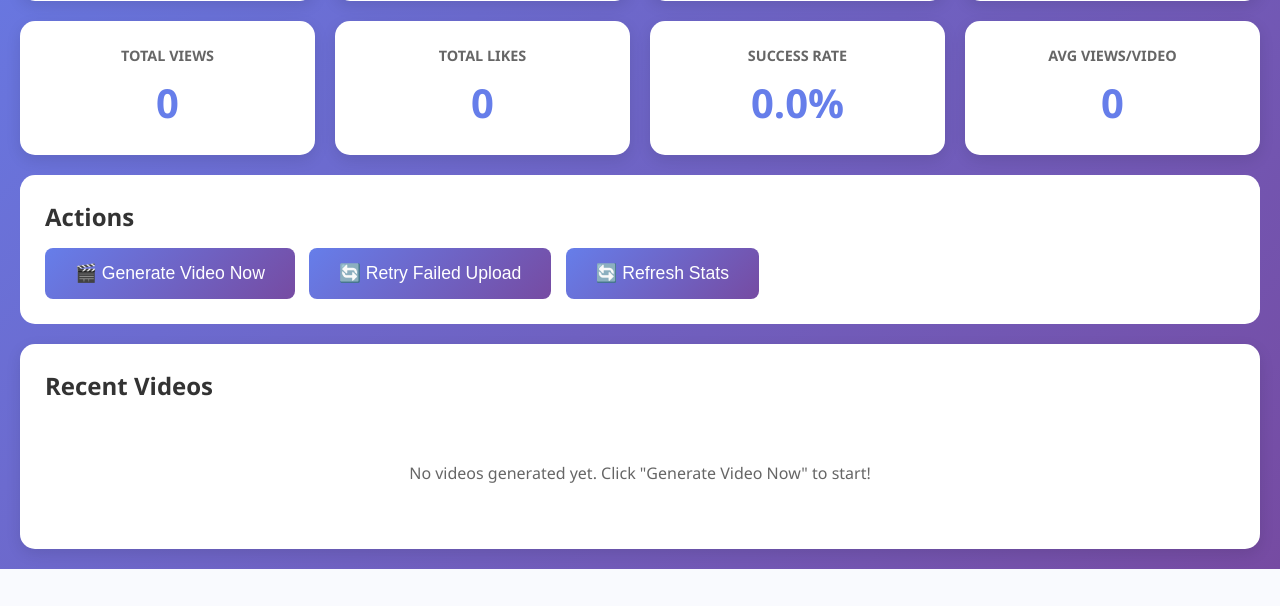
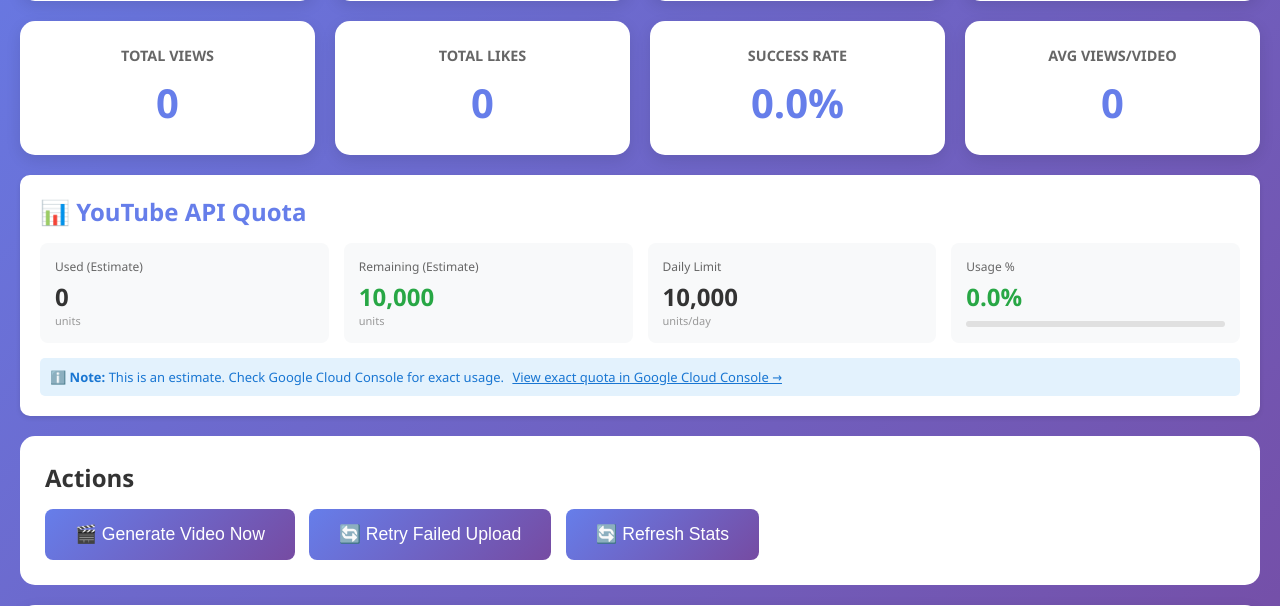
Before and after one commit to asaadbalum2/youtube-shorts-generator, a FastAPI app: page / in a window 1280 px wide. Shown: the part 322-928 px from the top of the page. Before the commit the page ends 891 px from the top, so only its background shows below. Run offline with FastAPI, Linux system fonts and the light colour scheme; data that the repository does not hold is empty.

Commit message:
Add quota tracking and display to dashboard

```diff
--- a/web/templates/dashboard.html
+++ b/web/templates/dashboard.html
@@ -216,6 +216,64 @@
             </div>
         </div>
 
+        <!-- Quota Information Section -->
+        <div class="quota-section" style="background: white; padding: 20px; border-radius: 10px; margin: 20px 0; box-shadow: 0 2px 5px rgba(0,0,0,0.1);">
+            <h2 style="margin-top: 0; color: #667eea;">📊 YouTube API Quota</h2>
+            <div style="display: grid; grid-template-columns: repeat(auto-fit, minmax(200px, 1fr)); gap: 15px; margin: 15px 0;">
+                <div style="padding: 15px; background: #f8f9fa; border-radius: 8px;">
+                    <div style="font-size: 12px; color: #666; margin-bottom: 5px;">Used (Estimate)</div>
+                    <div style="font-size: 24px; font-weight: bold; color: #333;">{{ "{:,}".format(quota_info.estimated_used) }}</div>
+                    <div style="font-size: 11px; color: #999;">units</div>
+                </div>
+                <div style="padding: 15px; background: #f8f9fa; border-radius: 8px;">
+                    <div style="font-size: 12px; color: #666; margin-bottom: 5px;">Remaining (Estimate)</div>
+                    <div style="font-size: 24px; font-weight: bold;
+                        {% if quota_info.status == 'critical' %}color: #dc3545;
+                        {% elif quota_info.status == 'warning' %}color: #ffc107;
+                        {% else %}color: #28a745;{% endif %}">
+                        {{ "{:,}".format(quota_info.estimated_remaining) }}
+                    </div>
+                    <div style="font-size: 11px; color: #999;">units</div>
+                </div>
+                <div style="padding: 15px; background: #f8f9fa; border-radius: 8px;">
+                    <div style="font-size: 12px; color: #666; margin-bottom: 5px;">Daily Limit</div>
+                    <div style="font-size: 24px; font-weight: bold; color: #333;">{{ "{:,}".format(quota_info.quota_limit) }}</div>
+                    <div style="font-size: 11px; color: #999;">units/day</div>
+                </div>
+                <div style="padding: 15px; background: #f8f9fa; border-radius: 8px;">
+                    <div style="font-size: 12px; color: #666; margin-bottom: 5px;">Usage %</div>
+                    <div style="font-size: 24px; font-weight: bold;
+                        {% if quota_info.status == 'critical' %}color: #dc3545;
+                        {% elif quota_info.status == 'warning' %}color: #ffc107;
+                        {% else %}color: #28a745;{% endif %}">
+                        {{ quota_info.percentage_used }}%
+                    </div>
+                    <div style="width: 100%; height: 6px; background: #e0e0e0; border-radius: 3px; margin-top: 8px; overflow: hidden;">
+                        <div style="height: 100%; width: {{ quota_info.percentage_used }}%;
+                            {% if quota_info.status == 'critical' %}background: #dc3545;
+                            {% elif quota_info.status == 'warning' %}background: #ffc107;
+                            {% else %}background: #28a745;{% endif %}">
+                        </div>
+                    </div>
+                </div>
+            </div>
+            <div style="margin-top: 15px; padding: 10px; background: #e3f2fd; border-radius: 5px; font-size: 13px; color: #1976d2;">
+                <strong>ℹ️ Note:</strong> {{ quota_info.note }}
+                <a href="{{ quota_info.quota_console_url }}" target="_blank" style="color: #1976d2; text-decoration: underline; margin-left: 5px;">
+                    View exact quota in Google Cloud Console →
+                </a>
+            </div>
+            {% if quota_info.status == 'critical' %}
+            <div style="margin-top: 10px; padding: 10px; background: #ffebee; border: 1px solid #ffcdd2; border-radius: 5px; color: #c62828;">
+                ⚠️ <strong>Quota Critical!</strong> You've used over 90% of your daily quota. Wait for daily reset or request an increase.
+            </div>
+            {% elif quota_info.status == 'warning' %}
+            <div style="margin-top: 10px; padding: 10px; background: #fff3e0; border: 1px solid #ffcc02; border-radius: 5px; color: #e65100;">
+                ⚠️ <strong>Quota Warning:</strong> You've used over 70% of your daily quota.
+            </div>
+            {% endif %}
+        </div>
+
         {% if most_watched_videos %}
         <div class="videos-section" style="margin-bottom: 20px;">
             <h2>🔥 Most Watched Videos</h2>
--- a/web/web_ui.py
+++ b/web/web_ui.py
@@ -14,6 +14,7 @@ from datetime import datetime, date
 import json
 from core.config import Config
 from core.database import Database
+import os
 
 app = FastAPI(title="YouTube Shorts Generator Dashboard")
 
@@ -59,6 +60,9 @@ async def dashboard(request: Request):
         # Most watched topics
         most_watched_topics = db_conn.get_most_watched_topics(limit=5)
 
+        # Get quota information
+        quota_info = get_quota_info()
+
         # Recent videos (last 20)
         db = sqlite3.connect(Config.DATABASE_PATH)
         cursor = db.cursor()
@@ -101,7 +105,8 @@ async def dashboard(request: Request):
             "most_watched_videos": most_watched_videos,
             "most_watched_topics": most_watched_topics,
             "recent_videos": recent_videos,
-            "videos_per_day": Config.VIDEOS_PER_DAY
+            "videos_per_day": Config.VIDEOS_PER_DAY,
+            "quota_info": quota_info
         })
 
         print(f"DEBUG: Template response created successfully")
@@ -157,3 +162,69 @@ async def health():
         "videos_per_day": Config.VIDEOS_PER_DAY,
         "timestamp": datetime.now().isoformat()
     }
+
+def get_quota_info():
+    """Get YouTube API quota information"""
+    try:
+        # Default quota is 10,000 units per day
+        DEFAULT_QUOTA = 10000
+
+        # Estimate quota usage based on database operations
+        # Each upload attempt uses ~1600 units, each auth refresh uses ~1 unit
+        db_conn = Database()
+
+        # Count upload attempts (successful and failed)
+        db = sqlite3.connect(Config.DATABASE_PATH)
+        cursor = db.cursor()
+
+        try:
+            # Count videos that were attempted to upload
+            cursor.execute("""
+                SELECT COUNT(*) FROM videos
+                WHERE status IN ('uploaded', 'upload_failed', 'processing')
+            """)
+            upload_attempts = cursor.fetchone()[0] or 0
+
+            # Each upload attempt costs ~1600 units
+            # Each authentication refresh costs ~1 unit (we'll estimate 5 per video attempt)
+            estimated_used = (upload_attempts * 1600) + (upload_attempts * 5)
+
+            # Cap at quota limit
+            estimated_used = min(estimated_used, DEFAULT_QUOTA)
+            estimated_remaining = max(0, DEFAULT_QUOTA - estimated_used)
+            quota_percentage = (estimated_used / DEFAULT_QUOTA) * 100
+
+        except sqlite3.OperationalError:
+            estimated_used = 0
+            estimated_remaining = DEFAULT_QUOTA
+            quota_percentage = 0
+        finally:
+            db.close()
+
+        # Check if we have a recent quota error in logs (if possible)
+        # This is an estimate - actual quota is only visible in Google Cloud Console
+        quota_status = "healthy"
+        if quota_percentage > 90:
+            quota_status = "critical"
+        elif quota_percentage > 70:
+            quota_status = "warning"
+
+        return {
+            "estimated_used": estimated_used,
+            "estimated_remaining": estimated_remaining,
+            "quota_limit": DEFAULT_QUOTA,
+            "percentage_used": round(quota_percentage, 1),
+            "status": quota_status,
+            "quota_console_url": "https://console.cloud.google.com/apis/api/youtube.googleapis.com/quotas",
+            "note": "This is an estimate. Check Google Cloud Console for exact usage."
+        }
+    except Exception as e:
+        return {
+            "estimated_used": 0,
+            "estimated_remaining": 10000,
+            "quota_limit": 10000,
+            "percentage_used": 0,
+            "status": "unknown",
+            "quota_console_url": "https://console.cloud.google.com/apis/api/youtube.googleapis.com/quotas",
+            "note": f"Error calculating quota: {str(e)}"
+        }
```
